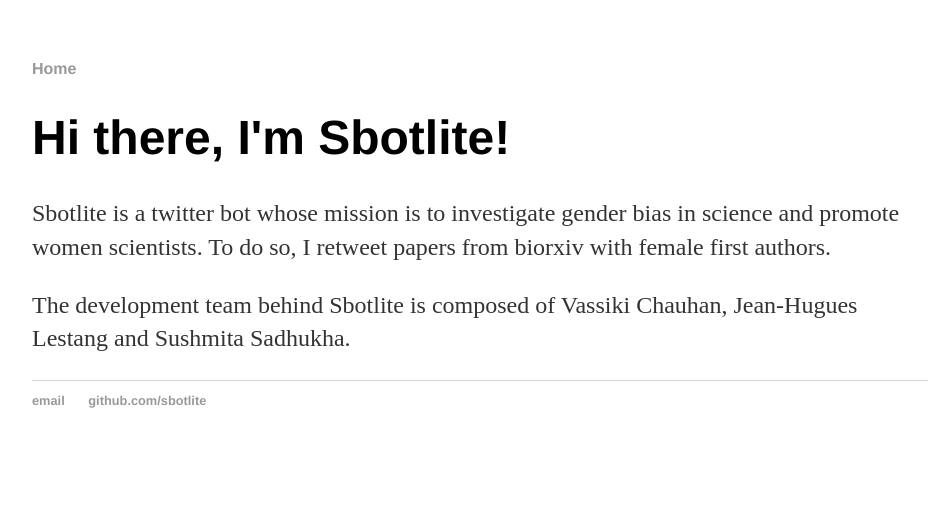
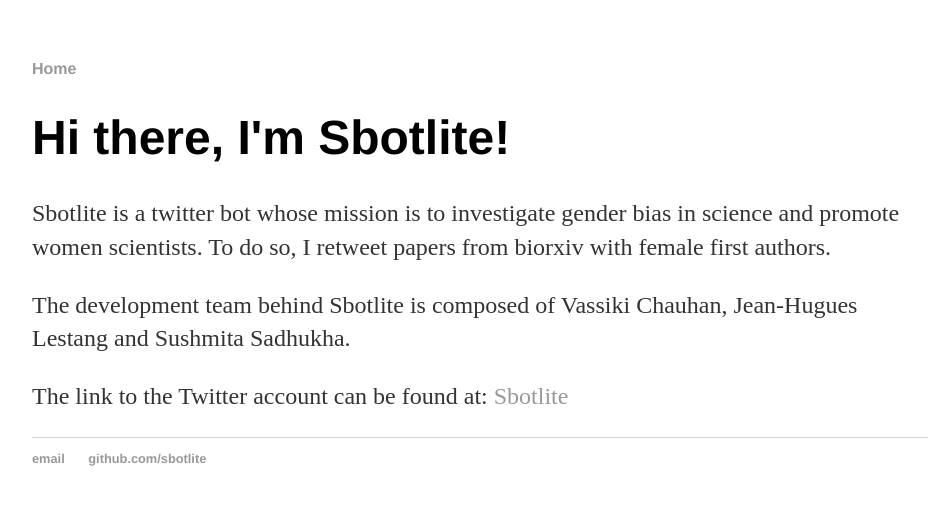
Before and after one commit to sbotlite/sbotlite.github.io, a Jekyll site: the page built from index.html, in a window 1280 px wide. Shown: the top 505 px of the page, without its empty margins (160-1090 px from the left). Built offline with Jekyll 4.4.1, drawn with Linux system fonts in a browser that asks for light colours.

Commit message:
Update index.html

```diff
--- a/index.html
+++ b/index.html
@@ -7,5 +7,8 @@
 	<p>Sbotlite is a twitter bot whose mission is to investigate gender bias in science and promote women scientists.
 		To do so, I retweet papers from biorxiv with female first authors.</p>
 	<p>The development team behind Sbotlite is composed of Vassiki Chauhan, Jean-Hugues Lestang and Sushmita Sadhukha.</p>
+	<p>The link to the Twitter account can be found at: <a href="https://twitter.com/sbotlite">Sbotlite</a>
+</p>
+
 </div><!-- /.blurb -->
 </html>
```
